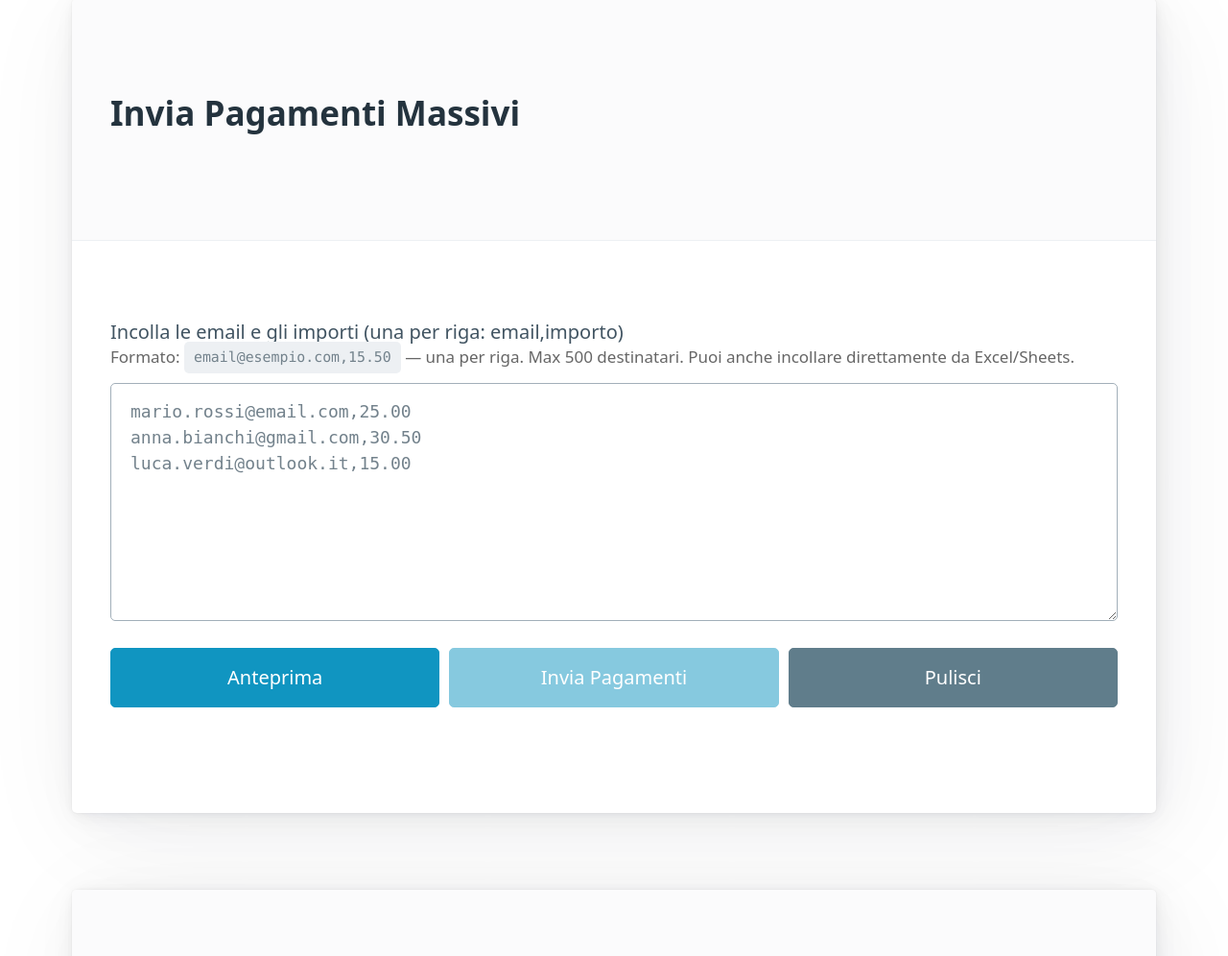
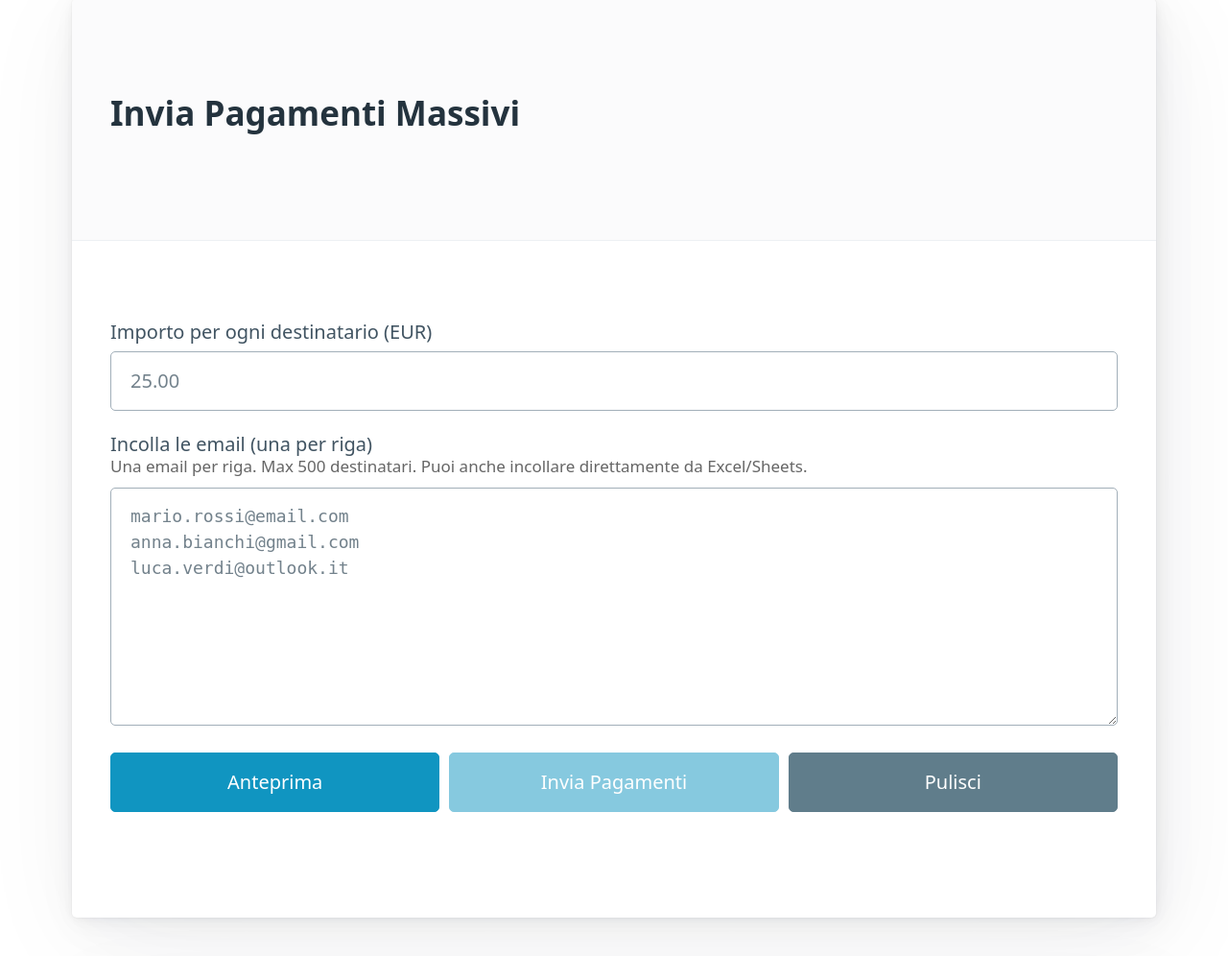
Before and after one commit to number1-create/paypal-dashboard-render, a Flask app: page / in a window 1280 px wide. Shown: the part 261-1257 px from the top of the page at 96% size. Run offline with Flask 3, Linux system fonts and the light colour scheme; the visitor is signed in with stand-in values (Sample User, id 1).

Commit message:
Use a single amount field for all recipients instead of per-row amounts
The textarea now only accepts email addresses (one per line) and a separate
input field sets the amount applied to every recipient.

https://claude.ai/code/session_01Lf2suB3PBhzrjnVzLwnjEg

```diff
--- a/templates/index.html
+++ b/templates/index.html
@@ -76,13 +76,16 @@
         <article id="payout-section">
             <header><h2>Invia Pagamenti Massivi</h2></header>
             <form id="payout-form">
-                <label>Incolla le email e gli importi (una per riga: email,importo)</label>
+                <label for="payout_amount">Importo per ogni destinatario (EUR)</label>
+                <input type="number" id="payout_amount" step="0.01" min="0.01" max="10000" placeholder="25.00" required>
+
+                <label for="payout_data">Incolla le email (una per riga)</label>
                 <p class="help-text">
-                    Formato: <code>email@esempio.com,15.50</code> &mdash; una per riga. Max 500 destinatari.
+                    Una email per riga. Max 500 destinatari.
                     Puoi anche incollare direttamente da Excel/Sheets.
                 </p>
                 <textarea id="payout_data" rows="8"
-                    placeholder="mario.rossi@email.com,25.00&#10;anna.bianchi@gmail.com,30.50&#10;luca.verdi@outlook.it,15.00"></textarea>
+                    placeholder="mario.rossi@email.com&#10;anna.bianchi@gmail.com&#10;luca.verdi@outlook.it"></textarea>
 
                 <div id="preview-area" style="display:none;">
                     <div id="summary-bar" class="summary-bar"></div>
@@ -165,6 +168,8 @@
             return response;
         }
 
+        const payoutAmount = document.getElementById('payout_amount');
+
         // --- Parsing e validazione ---
         function parseInput(text) {
             const lines = text.trim().split('\n');
@@ -172,18 +177,20 @@
             const errors = [];
             const seenEmails = new Set();
 
+            const value = parseFloat(payoutAmount.value);
+            if (isNaN(value) || value <= 0) {
+                return { items: [], errors: [{ row: 0, msg: 'Inserisci un importo valido' }] };
+            }
+            if (value > 10000) {
+                return { items: [], errors: [{ row: 0, msg: 'Importo troppo alto (max 10.000 EUR)' }] };
+            }
+            const valueStr = value.toFixed(2);
+
             for (let i = 0; i < lines.length; i++) {
                 const line = lines[i].trim();
                 if (!line) continue;
 
-                const parts = line.split(/[,;\t]/);
-                if (parts.length < 2) {
-                    errors.push({ row: i + 1, msg: 'Formato non valido (serve email,importo)', line });
-                    continue;
-                }
-
-                const email = parts[0].trim().toLowerCase();
-                const valueStr = parts[1].trim().replace(',', '.');
+                const email = line.split(/[,;\t]/)[0].trim().toLowerCase();
 
                 if (!email) {
                     errors.push({ row: i + 1, msg: 'Email mancante', line });
@@ -193,24 +200,13 @@
                     errors.push({ row: i + 1, msg: `Email non valida: ${email}`, line });
                     continue;
                 }
-
-                const value = parseFloat(valueStr);
-                if (isNaN(value) || value <= 0) {
-                    errors.push({ row: i + 1, msg: `Importo non valido: ${valueStr}`, line });
-                    continue;
-                }
-                if (value > 10000) {
-                    errors.push({ row: i + 1, msg: `Importo troppo alto: ${valueStr} (max 10.000)`, line });
-                    continue;
-                }
-
                 if (seenEmails.has(email)) {
                     errors.push({ row: i + 1, msg: `Email duplicata: ${email}`, line });
                     continue;
                 }
 
                 seenEmails.add(email);
-                items.push({ email, value: value.toFixed(2), row: i + 1 });
+                items.push({ email, value: valueStr, row: i + 1 });
             }
 
             return { items, errors };
@@ -267,6 +263,7 @@
 
         clearBtn.addEventListener('click', () => {
             payoutData.value = '';
+            payoutAmount.value = '';
             previewArea.style.display = 'none';
             payoutBtn.disabled = true;
             parsedItems = [];
```
